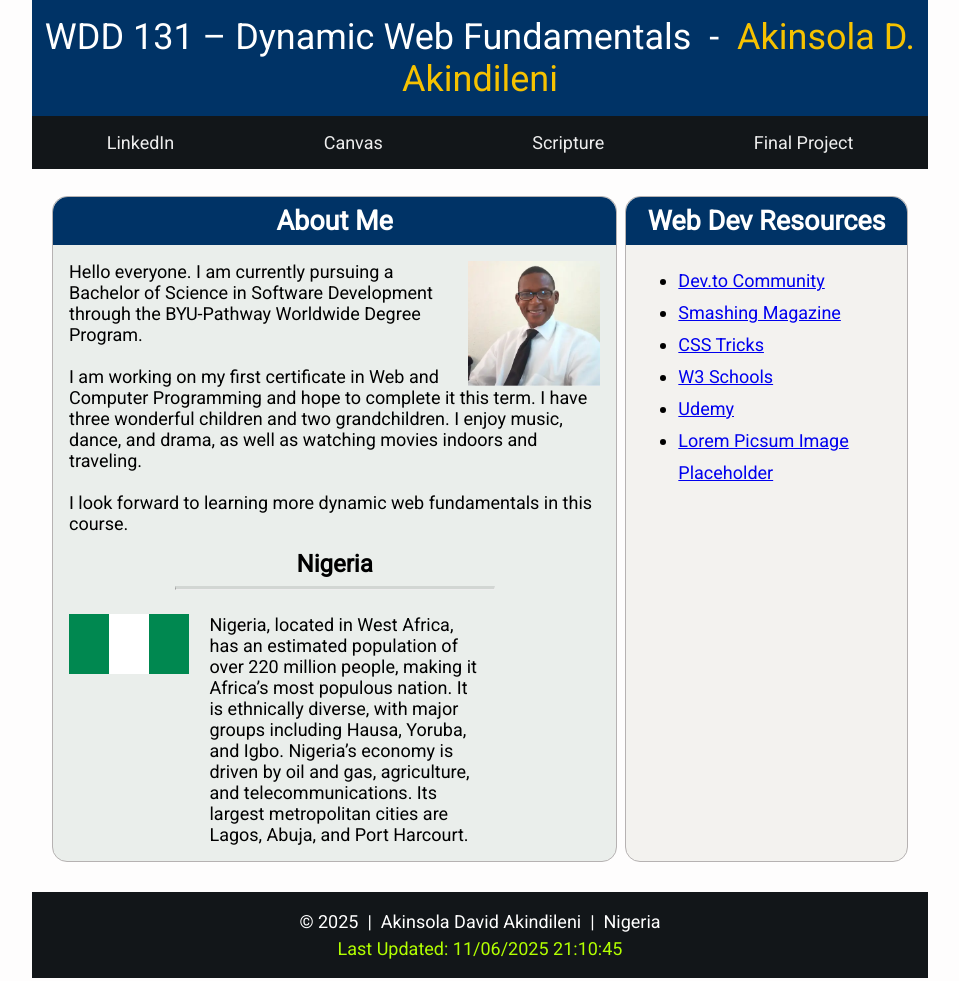
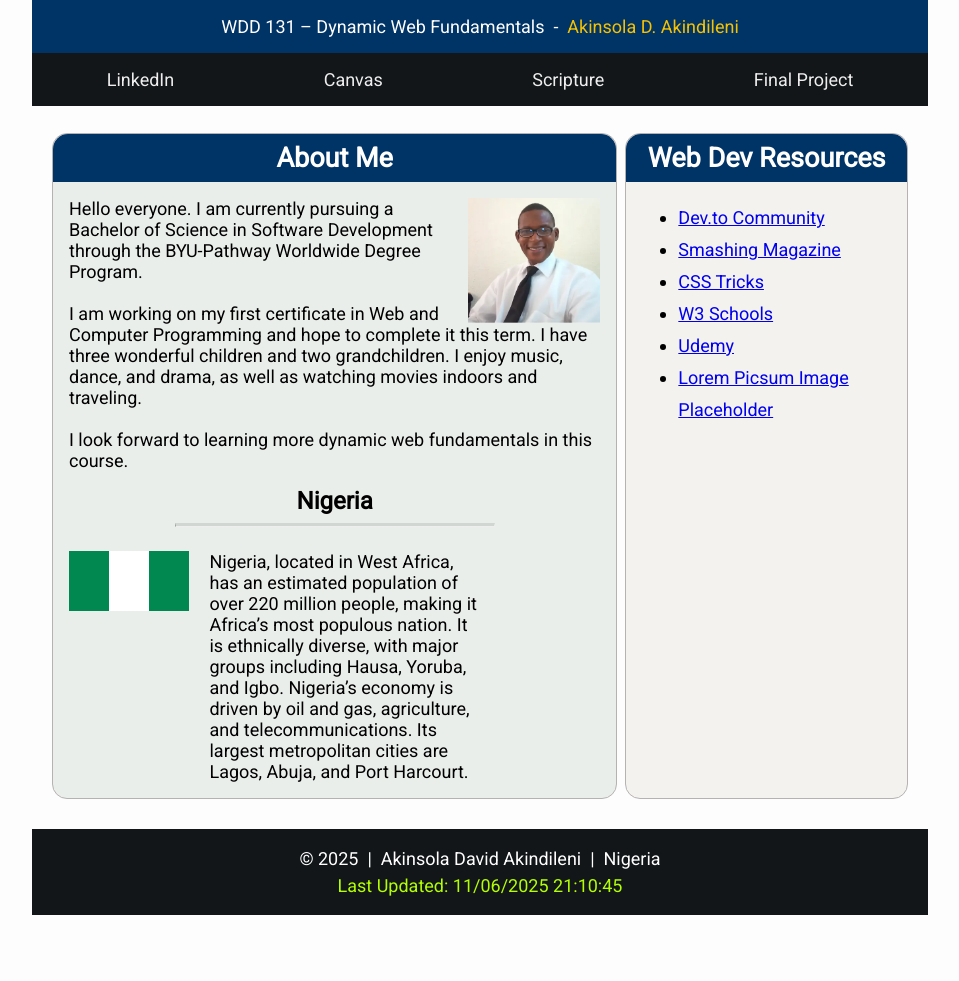
Before and after one commit to davidakindileni/wdd131, a plain HTML site: page index.html in a window 1280 px wide. Shown: the whole page, without its empty margins (160-1119 px from the left). After the commit the page ends 935 px from the top, so only its background shows below. Drawn offline with Linux system fonts and the light colour scheme.

Commit message:
w01 assignment home page #03

```diff
--- a/index.html
+++ b/index.html
@@ -24,7 +24,7 @@ W01 Assignment: Home Page
 
 <body>
     <header>
-        <h1><span id="course-title">WDD 131 – Dynamic Web Fundamentals</span>&nbsp;&nbsp;-<span class="my-name">&nbsp;&nbsp;Akinsola D. Akindileni</span></h1>
+        <span id="course-title">WDD 131 – Dynamic Web Fundamentals</span>&nbsp;&nbsp;-<span class="my-name">&nbsp;&nbsp;Akinsola D. Akindileni</span>
         <nav>
             <ul>
                 <li><a href="https://www.linkedin.com/in/davidakindileni/" target="_blank">LinkedIn</a></li>
```
